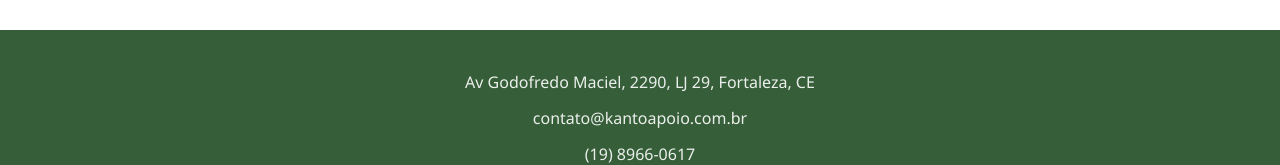
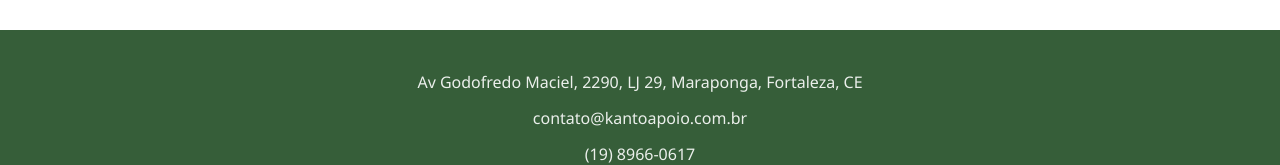
Before and after one commit to toedio/kantoapoio.com.br, a plain HTML site: page index.html in a window 1280 px wide. Shown: the part 1651-1816 px from the top of the page. Drawn offline with Linux system fonts and the light colour scheme.

Commit message:
Fix address

```diff
--- a/index.html
+++ b/index.html
@@ -222,7 +222,7 @@
 
     <section id="contato">
         <div class="contact-centered">
-            <p>Av Godofredo Maciel, 2290, LJ 29, Fortaleza, CE</p>
+            <p>Av Godofredo Maciel, 2290, LJ 29, Maraponga, Fortaleza, CE</p>
             <p>contato@kantoapoio.com.br</p>
             <p>(19) 8966-0617</p>
             <p>CNPJ: 61.874.093/0001-78</p>
```
